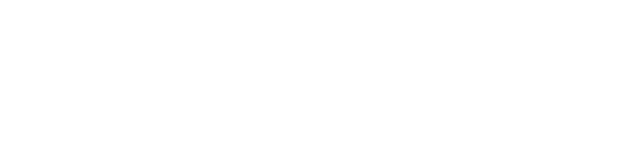
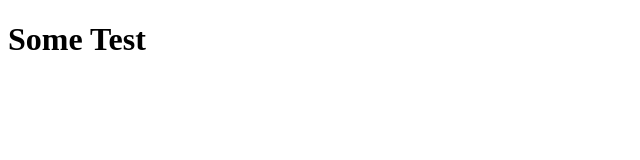
Before and after one commit to Thunderducky/WeatherMap, a plain HTML site: page index.html in a window 1280 px wide. Shown: the whole page, without its empty margins (0-640 px from the left). Drawn offline with Linux system fonts and the light colour scheme.

Commit message:
Update index.html

```diff
--- a/index.html
+++ b/index.html
@@ -7,6 +7,7 @@
     <link rel="stylesheet" href="style.css">
 </head>
 <body>
+    <h1>Some Test</h1>
     <script src="logic.js"></script>
 </body>
 </html>
```
